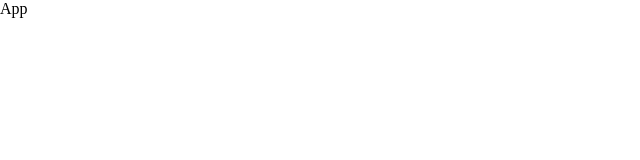
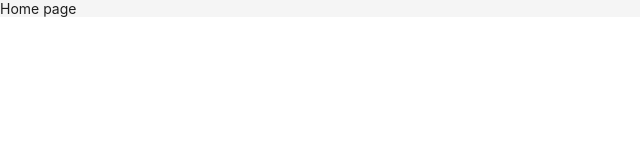
Before and after one commit to ekalkutin/fleetstorm-landing, a React app: page / in a window 1280 px wide. Shown: the top 160 px of the page, without its empty margins (0-640 px from the left). Built offline with nearby package versions, Linux system fonts and the light colour scheme; the HTML template or start-up script is replaced by a standard one.

Commit message:
feat(): Organize folder structure

```diff
--- a/package.json
+++ b/package.json
@@ -25,9 +25,11 @@
   },
   "homepage": "https://github.com/ekalkutin/fleetstorm-landing#readme",
   "dependencies": {
+    "antd": "^5.27.4",
     "express": "^5.1.0",
     "react": "^19.2.0",
-    "react-dom": "^19.2.0"
+    "react-dom": "^19.2.0",
+    "react-router": "^7.9.4"
   },
   "devDependencies": {
     "@types/express": "^4.17.23",
--- a/src/app/App.tsx
+++ b/src/app/App.tsx
@@ -1,7 +1,13 @@
 import React from 'react';
-
+import { RouterProvider } from 'react-router';
 import './styles/index.css';
 
+import { router } from './router';
+
 export const App: React.FC = () => {
-  return <div>App</div>;
+  return (
+    <div>
+      <RouterProvider router={router} />
+    </div>
+  );
 };
--- /dev/null
+++ b/src/app/router.tsx
@@ -0,0 +1,17 @@
+import { createBrowserRouter } from 'react-router';
+
+import { HomePage } from 'pages/home/home';
+import { CommonLayout } from 'widgets/common-layout/common-layout';
+
+export const router = createBrowserRouter([
+  {
+    path: '/',
+    Component: CommonLayout,
+    children: [
+      {
+        path: '/',
+        Component: HomePage,
+      },
+    ],
+  },
+]);
--- /dev/null
+++ b/src/pages/home/home.tsx
@@ -0,0 +1,5 @@
+import React from 'react';
+
+export const HomePage: React.FC = () => {
+  return <div>Home page</div>;
+};
--- /dev/null
+++ b/src/widgets/common-layout/common-layout.tsx
@@ -0,0 +1,15 @@
+import { Layout } from 'antd';
+import React from 'react';
+import { Outlet } from 'react-router';
+
+const { Content } = Layout;
+
+export const CommonLayout: React.FC = () => {
+  return (
+    <Layout>
+      <Content>
+        <Outlet />
+      </Content>
+    </Layout>
+  );
+};
--- a/tsconfig.json
+++ b/tsconfig.json
@@ -25,7 +25,10 @@
     "rootDir": "src/",
     "baseUrl": "src/",
     "paths": {
-      "app/*": ["app/*"]
+      "app/*": ["app/*"],
+      "shared/*": ["shared/*"],
+      "pages/*": ["pages/*"],
+      "widgets/*": ["widgets/*"]
     },
 
     // Misc
--- a/webpack.base.ts
+++ b/webpack.base.ts
@@ -78,6 +78,9 @@ const configuration: Configuration = {
     extensions: ['.ts', '.tsx', '.js'],
     alias: {
       app: path.resolve(__dirname, 'src', 'app'),
+      shared: path.resolve(__dirname, 'src', 'shared'),
+      pages: path.resolve(__dirname, 'src', 'pages'),
+      widgets: path.resolve(__dirname, 'src', 'widgets'),
     },
   },
   optimization: {
```
Also changed, not shown: src/shared/ui/container/container.tsx (added, +9 -0 lines), src/shared/ui/container/styles.module.css (added), src/widgets/footer/footer.tsx (added), src/widgets/header/header.tsx (added), 1 other file (tests, documents, lock files or other folders).
